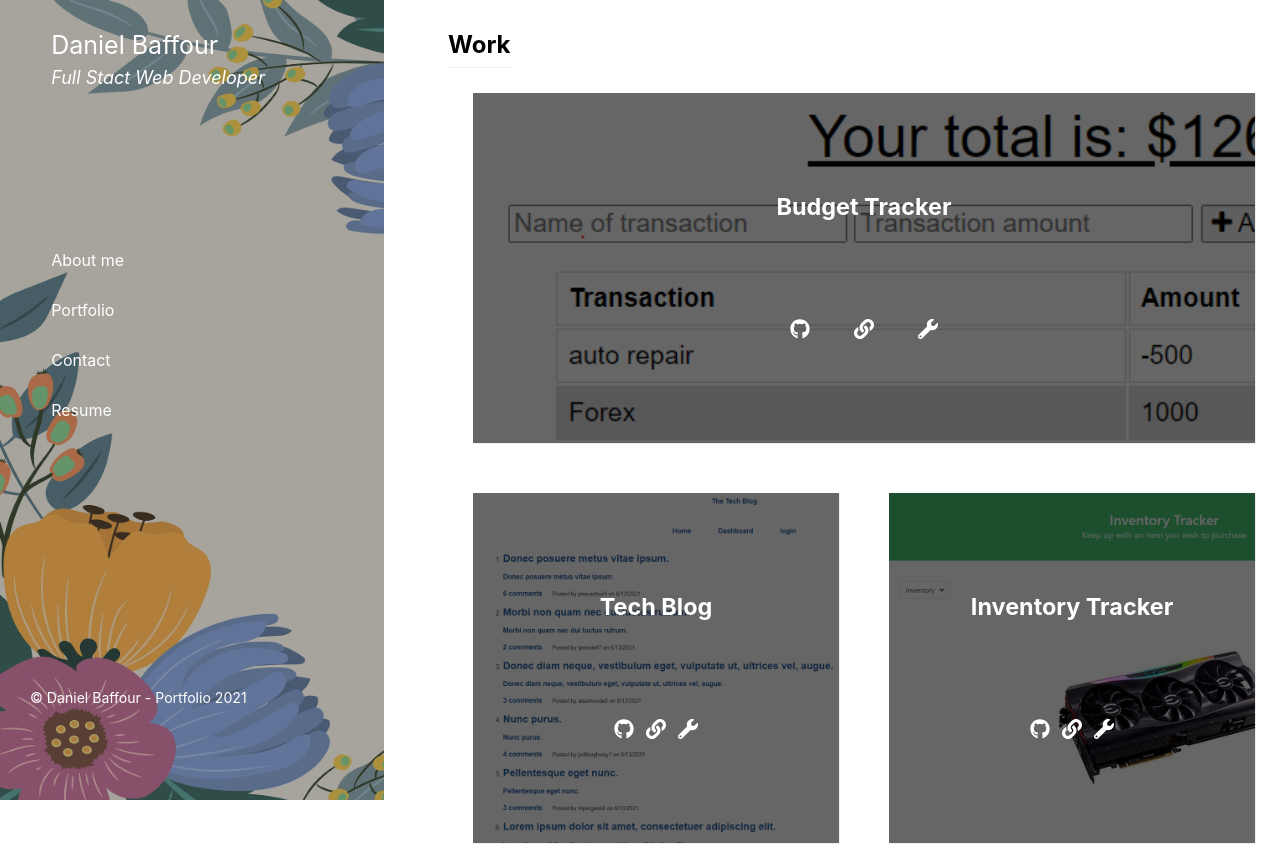
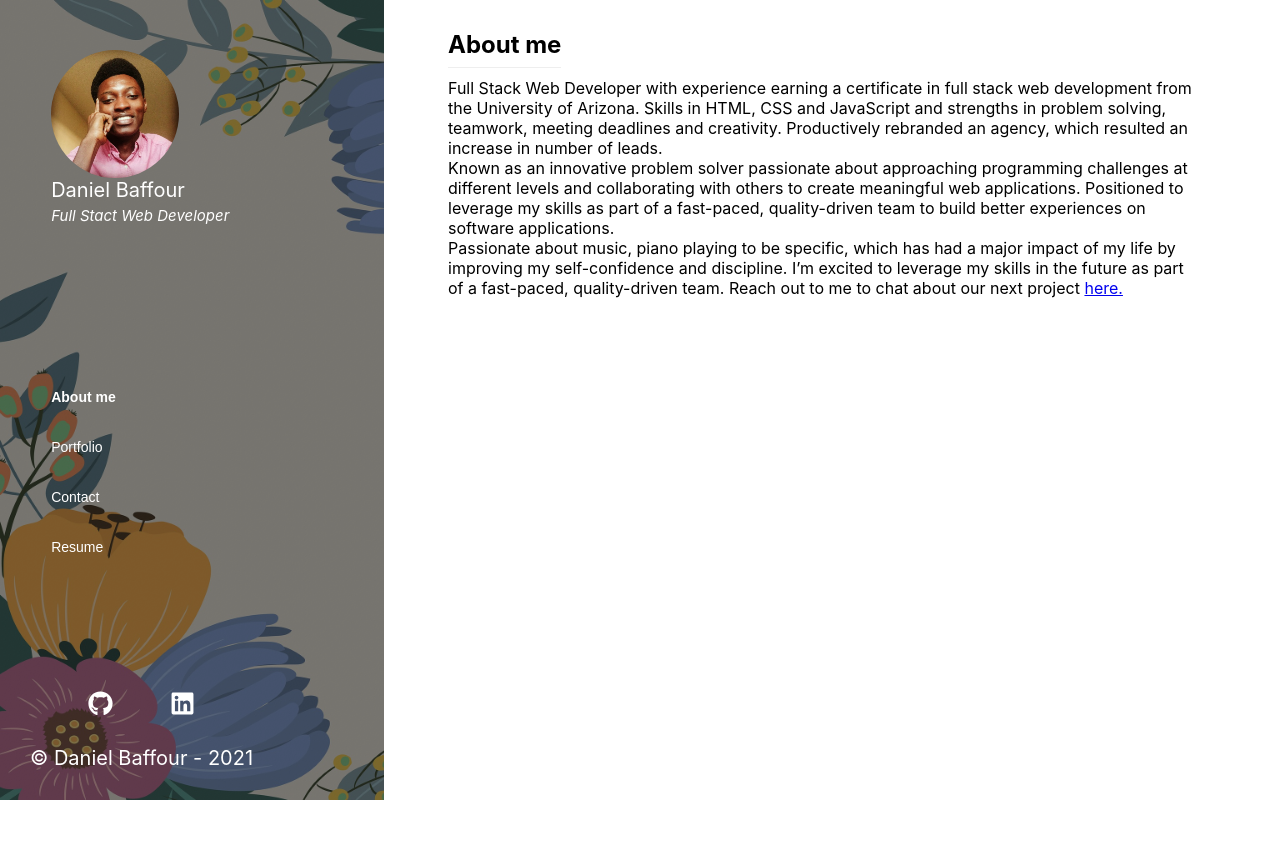
Before and after one commit to dkbaffour777/portfolio, a React (Create React App) app: page / in a window 1280 px wide. Shown: the top 845 px of the page. After the commit the page ends 800 px from the top, so only its background shows below. Built offline with nearby package versions, Linux system fonts and the light colour scheme.

Commit message:
add app navigation component, add navigation to project component

```diff
--- a/src/App.js
+++ b/src/App.js
@@ -1,17 +1,18 @@
+import React, {useState} from "react";
 import Header from "./components/Header";
-import About from "./components/About";
-import ProjectList from "./components/ProjectList";
-import Contact from "./components/Contact";
-import Resume from "./components/Resume";
+import AppNavgiation from "./components/AppNavigation";
 import Footer from "./components/Footer";
-import projectListData from "./Data";
 
 const App = () => {
+  const [currentPage, setCurrentPage] = useState('About me');
+
   return (
     <>
-      <Header />
+      <Header currentPage={currentPage} setCurrentPage={setCurrentPage}/>
       <div className="main-content-wrapper">
-        <ProjectList projectListData={projectListData} />
+        <AppNavgiation
+          currentPage={currentPage}
+        />
       </div>
       <Footer />
     </>
--- a/src/assets/images/index.js
+++ b/src/assets/images/index.js
@@ -5,7 +5,7 @@ import weatherDashboard from './weather-dashboard.png';
 import noteTaker from './noteTaker.png';
 import timedQuiz from './timed-quiz.PNG';
 
-export default {
+const project_images = {
     techBlog,
     inventoryTracker,
     budgetTracker,
@@ -13,3 +13,5 @@ export default {
     noteTaker,
     timedQuiz,
 }
+
+export default project_images;
--- a/src/components/About/index.js
+++ b/src/components/About/index.js
@@ -1,11 +1,6 @@
-import profile_pic from '../../assets/images/profile-picture.jpg'
-
 const About = () => {
     return (
-        <section id="about-me">
-            <div className="logo-wrapper" style={{ margin: "20px auto" }}>
-                <img className="prof-pic" src={profile_pic} alt="Daniel Baffour" />
-            </div>
+        <section id="about-me" className="main-sec">
             <h2>About me</h2>
             <p>
                 Full Stack Web Developer with experience earning a certificate in full stack web development from the
@@ -25,4 +20,8 @@ const About = () => {
     );
 }
 
+{/* <div className="featured-pp">
+<img className="prof-pic" src={profile_pic} alt="Daniel Baffour" />
+</div> */}
+
 export default About;
--- /dev/null
+++ b/src/components/AppNavigation/index.js
@@ -0,0 +1,22 @@
+import About from "../About"
+import ProjectList from "../ProjectList";
+import Contact from "../Contact";
+import Resume from "../Resume";
+import projectListData from "../../Data";
+
+const AppNavgiation = ({currentPage}) => {
+    switch (currentPage) {
+      case 'About':
+        return <About />
+      case 'Portfolio':
+        return <ProjectList projectListData={projectListData}/>
+      case 'Contact':
+        return <Contact />
+      case 'Resume':
+        return <Resume />
+      default:
+        return <About />;
+    }
+}
+
+export default AppNavgiation;
--- a/src/components/Contact/index.js
+++ b/src/components/Contact/index.js
@@ -3,7 +3,7 @@ import phone_icon from '../../assets/images/call.png'
 
 const Contact =()=> {
     return (
-        <section id="contact-me">
+        <section id="contact-me" className="main-sec">
             <h2>Contact</h2>
             <address className="contact-info">
                 <div id="email">
--- a/src/components/Footer/index.js
+++ b/src/components/Footer/index.js
@@ -1,9 +1,13 @@
-
+import { FaGithub, FaLinkedin } from 'react-icons/fa';
 
 const Footer = () => {
   return (
     <footer>
-      <p id="copy-right">&copy;{` Daniel Baffour - Portfolio ${new Date().getFullYear()}`}</p>
+      <div style={{width: '100%', display: 'flex', justifyContent: 'space-evenly', fontSize: '25px', marginBottom: '30px', zIndex: '999'}}>
+        <FaGithub />
+        <FaLinkedin />
+      </div>
+      <p id="copy-right">&copy;{` Daniel Baffour - ${new Date().getFullYear()}`}</p>
     </footer>
   );
 }
--- a/src/components/Header/index.js
+++ b/src/components/Header/index.js
@@ -1,16 +1,17 @@
 import Nav from '../Nav';
 import profile_pic from '../../assets/images/profile-picture.jpg'
 
-const Header =()=> {
+const Header =({currentPage, setCurrentPage})=> {
     return (
         <header>
             <div className="dark-layer primary-dl"></div>
             <div className="logo-wrapper">
+                <img className="prof-pic" src={profile_pic} alt="Daniel Baffour" />
                 <h1>
                     Daniel Baffour <br/> <span id="title">Full Stact Web Developer</span>
                 </h1>
             </div>
-            <Nav />
+            <Nav currentPage={currentPage} setCurrentPage={setCurrentPage}/>
         </header>
     );
 }
--- a/src/components/Nav/index.js
+++ b/src/components/Nav/index.js
@@ -1,21 +1,22 @@
 
+const Nav = ({currentPage, setCurrentPage}) => {
+    const navLinks = ['About me', 'Portfolio', 'Contact', 'Resume']
 
-const Nav = () => {
     return (
         <nav>
             <ul>
-                <li>
-                    <a href="#">About me</a>
-                </li>
-                <li>
-                    <a href="#">Portfolio</a>
-                </li>
-                <li>
-                    <a href="#">Contact</a>
-                </li>
-                <li>
-                    <a href="#">Resume</a>
-                </li>
+                {
+                    navLinks.map((link, i)=>
+                        <li
+                            key={i}
+                            onClick={() => setCurrentPage(link)}
+                        >
+                            <button className={currentPage === link ? "navLink active" : "navLink"}>
+                                {link}
+                            </button>
+                        </li>
+                    )
+                }
             </ul>
         </nav>
     );
--- a/src/components/Project/index.js
+++ b/src/components/Project/index.js
@@ -1,15 +1,19 @@
-import React from "react";
-import { FaGithub, FaWrench, FaLink } from 'react-icons/fa';
+import React, { useState } from "react";
+import { FaGithub, FaWrench, FaLink, FaArrowLeft } from 'react-icons/fa';
 
 const Project = ({ project }) => {
-    const { proj_id, deployedLink, name, technologies, imgSource } = project;
+    const { proj_id, deployedLink, gitHubLink, name, technologies, imgSource } = project;
+    const [isTools, setIsTools] = useState(false);
+
     return (
         <article id={proj_id} key={proj_id} className="web-app">
 
             <div className="app-info dark-layer">
-                <h3>{name}</h3>
-                {false &&
-
+                {isTools ?
+                    <>
+                        <div style={{width: '100%', paddingLeft: '2%', paddingTop: '2%', cursor: 'pointer'}}>
+                            <FaArrowLeft onClick={() => setIsTools(false)}/>
+                        </div>
                         <p>
                             {
                                 technologies.map(tech => (
@@ -19,12 +23,17 @@ const Project = ({ project }) => {
                                 ))
                             }
                         </p>
+                    </>
+                    :
+                    <>
+                        <h3>{name}</h3>
+                        <div style={{ width: '30%', display: 'flex', justifyContent: 'space-evenly' }}>
+                            <a href={gitHubLink} target="_blank" rel="noreferrer" style={{ color: '#fff' }}><FaGithub /></a>
+                            <a href={deployedLink} target="_blank" rel="noreferrer" style={{ color: '#fff' }}><FaLink /></a>
+                            <FaWrench onClick={()=> setIsTools(true)} style={{cursor: 'pointer'}} />
+                        </div>
+                    </>
                 }
-                <div style={{ width: '30%', display: 'flex', justifyContent: 'space-evenly' }}>
-                    <FaGithub />
-                    <a href={deployedLink} target="_blank" rel="noreferrer" style={{color: '#fff'}}><FaLink /></a>
-                    <FaWrench />
-                </div>
             </div>
             <img src={imgSource} alt={name} />
         </article>
--- a/src/components/ProjectList/index.js
+++ b/src/components/ProjectList/index.js
@@ -2,8 +2,8 @@ import Project from "../Project";
 
 const ProjectList = ({ projectListData }) => {
     return (
-        <section id="work">
-            <h2>Work</h2>
+        <section id="work" className="main-sec">
+            <h2>Projects</h2>
             <div className="work-cont">
               {
                 projectListData.map(project =>
--- a/src/components/Resume/index.js
+++ b/src/components/Resume/index.js
@@ -2,9 +2,9 @@
 
 const Resume = () => {
     return (
-        <>
+        <section className="main-sec">
             <h1>Resume</h1>
-        </>
+        </section>
     );
 }
 
--- a/src/index.css
+++ b/src/index.css
@@ -13,6 +13,7 @@ body {
 }
 #root {
     display: flex;
+    flex-direction: row;
     justify-content: flex-end;
     height: 100vh;
 }
@@ -35,7 +36,7 @@ header {
     height: 100%;
     position: absolute;
     left: 0px;
-    background-color: rgba(0, 0, 0, 0.3);
+    background-color: rgba(0, 0, 0, 0.5);
 }
 
 .logo-wrapper {
@@ -46,20 +47,20 @@ header {
     padding: 30px 0px;
 }
 .logo-wrapper h1 {
-    font-size: 25px;
+    font-size: 20px;
     font-weight: normal;
 }
 #title {
     font-style: italic;
-    font-size: 18px;
+    font-size: 15px;
 }
 
 .prof-pic {
     display: flex;
     align-items: center;
     justify-content: center;
-    width: 220px;
-    height: 220px;
+    width: 10vw;
+    height: 10vw;
     border-radius: 50%;
     letter-spacing: 2px;
     z-index: 999;
@@ -80,8 +81,17 @@ header nav ul li a{
     color: #fff;
 }
 
-header nav ul li a:hover {
-    font-weight: bold;
+.navLink {
+    border: none;
+    color: #fff;
+    background-color: transparent;
+    font-weight: 200;
+    font-size: 14px;
+    cursor: pointer;
+}
+
+.active {
+    font-weight: 900;
 }
 /* header end */
 
@@ -91,19 +101,20 @@ header nav ul li a:hover {
     padding-left: 5%;
 }
 
-.main-content-wrapper section {
-    margin-bottom: 30px;
+.main-sec {
+    margin-bottom: 130px;
 }
 
-.main-content-wrapper section:first-child {
+.main-sec:first-child {
     margin-top: 30px;
 }
 
-.main-content-wrapper section h2{
+.main-sec h2{
     border-bottom: 1px solid #EEE;
     display: inline-block;
     padding-bottom: 8px;
 }
+
 
 #about-me p{
     padding-top: 10px;
@@ -184,12 +195,14 @@ header nav ul li a:hover {
 footer {
     color: #fff;
     padding: 30px;
-    font-size: 1.1vw;
+    font-size: 20px;
     position: fixed;
-    bottom: 8%;
     left: 0px;
+    bottom: 0px;
     display: flex;
-    justify-content: center;
+    flex-direction: column;
+    align-items: center;
+    justify-content: space-between;
 }
 footer p {
     z-index: 999;
@@ -210,7 +223,9 @@ footer p {
 /* MEDIA QUERY FOR TABLETS AND SMALLER */
 @media screen and (max-width: 768px) {
     #root {
-        display: grid;
+        flex-direction: column;
+        justify-content: space-between;
+        height: 100vh;
     }
 
     header {
@@ -223,7 +238,7 @@ footer p {
     header::before, footer::before{
         content: "";
         position: absolute;
-        background-color: rgba(0, 0, 0, 0.3);
+        background-color: rgba(0, 0, 0, 0.5);
         width: 100%;
         height: 100%;
         left: 0px;
@@ -257,6 +272,5 @@ footer p {
         text-align: center;
         background-image: url('./assets/images/background-theme.jpg');
         background-position: right;
-        background-color: rgba(0, 0, 0, 0.3);
     }
 }
```
Lines whose indentation alone changed are shown as unchanged.
